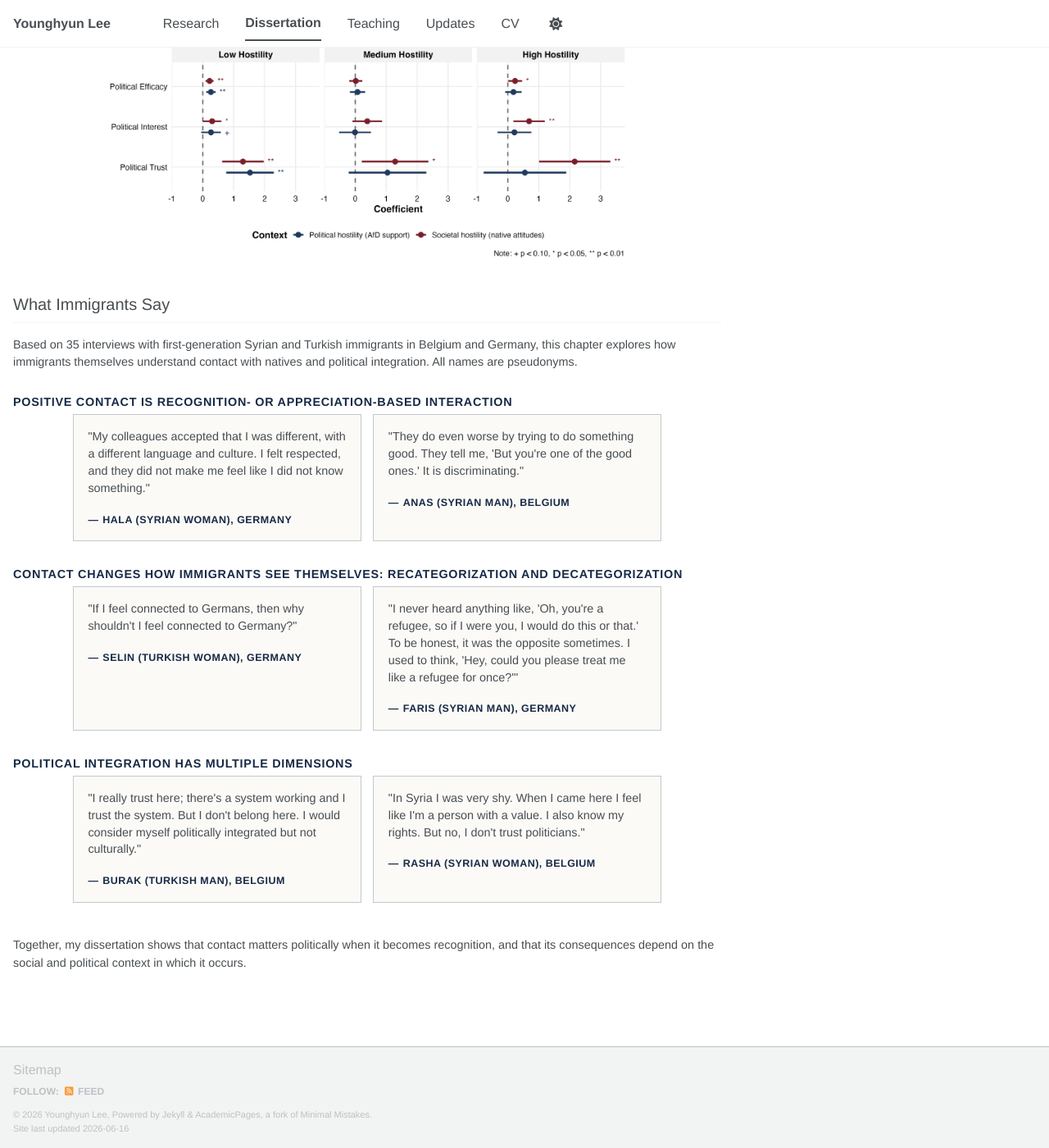
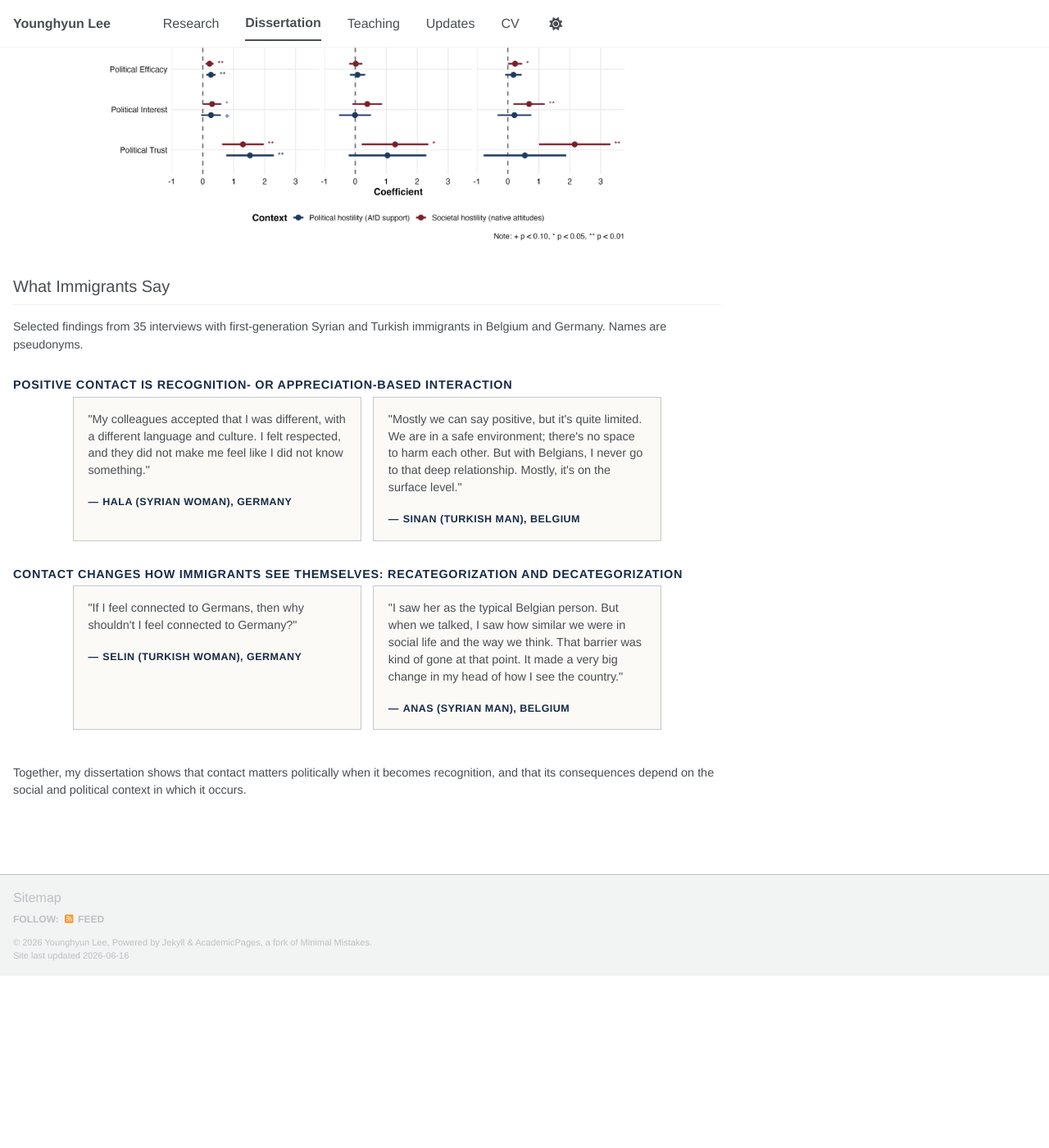
Before and after one commit to younghyunlee52/Website, a Jekyll site: the page built from _pages/dissertation.md, in a window 1280 px wide and 1400 px high, scrolled down 1418 px. Shown: the whole window at 82% size. Built offline with Jekyll 4.4.1, drawn with Linux system fonts in a browser that asks for light colours; a script bundle is joined from its source files by our own code; library files that are not in the unit come from our copies; after the commit the page ends 2608 px from its top, so only the background shows below that; some of the changed text lies outside the part shown.

Commit message:
Update dissertation.md

```diff
--- a/_pages/dissertation.md
+++ b/_pages/dissertation.md
@@ -23,15 +23,15 @@ My dissertation develops a minority-centered perspective on intergroup contact,
 <div class="dissertation-meta">
   <div class="dissertation-meta__item">
     <span class="dissertation-meta__label">Empirical Chapter I</span>
-    <p>Regional survey analysis using SOEP, district-level hostility measures, and matching to assess how contact and context jointly explain political integration in Germany.</p>
+    <p>Regional survey analysis linking SOEP respondents to district-level hostility measures to examine how contact and context relate to political integration in Germany.</p>
   </div>
   <div class="dissertation-meta__item">
     <span class="dissertation-meta__label">Empirical Chapter II</span>
-    <p>Interviews with first-generation Syrian and Turkish immigrants in Belgium and Germany to trace how contact, hostility, and identity shifts are understood in everyday life.</p>
+    <p>Interviews with Syrian and Turkish immigrants in Belgium and Germany tracing how contact, hostility, and identity shifts are interpreted in everyday life.</p>
   </div>
   <div class="dissertation-meta__item">
     <span class="dissertation-meta__label">Empirical Chapter III</span>
-    <p>The final empirical chapter provides the causal test through a chat-based survey experiment, currently in the field, that varies whether participants experience recognition-based or neutral interpersonal contact.</p>
+    <p>Chat-based survey experiment with immigrants in Belgium and Germany that tests whether recognition-based contact causally increases political integration.</p>
   </div>
 </div>
 
@@ -56,7 +56,7 @@ Positive contact with natives is most strongly associated with political integra
 
 ## What Immigrants Say
 
-Based on 35 interviews with first-generation Syrian and Turkish immigrants in Belgium and Germany, this chapter explores how immigrants themselves understand contact with natives and political integration. All names are pseudonyms.
+Selected findings from 35 interviews with first-generation Syrian and Turkish immigrants in Belgium and Germany. Names are pseudonyms.
 <div class="dissertation-interview-themes">
   <section class="dissertation-interview-theme">
     <h3>Positive Contact Is Recognition- or Appreciation-Based Interaction</h3>
@@ -66,8 +66,8 @@ Based on 35 interviews with first-generation Syrian and Turkish immigrants in Be
         <cite>Hala (Syrian woman), Germany</cite>
       </blockquote>
       <blockquote class="dissertation-quote-card">
-        <p>"They do even worse by trying to do something good. They tell me, 'But you're one of the good ones.' It is discriminating."</p>
-        <cite>Anas (Syrian man), Belgium</cite>
+        <p>"Mostly we can say positive, but it's quite limited. We are in a safe environment; there's no space to harm each other. But with Belgians, I never go to that deep relationship. Mostly, it's on the surface level."</p>
+        <cite>Sinan (Turkish man), Belgium</cite>
       </blockquote>
     </div>
   </section>
@@ -80,22 +80,8 @@ Based on 35 interviews with first-generation Syrian and Turkish immigrants in Be
         <cite>Selin (Turkish woman), Germany</cite>
       </blockquote>
       <blockquote class="dissertation-quote-card">
-        <p>"I never heard anything like, 'Oh, you're a refugee, so if I were you, I would do this or that.' To be honest, it was the opposite sometimes. I used to think, 'Hey, could you please treat me like a refugee for once?'"</p>
-        <cite>Faris (Syrian man), Germany</cite>
-      </blockquote>
-    </div>
-  </section>
-
-  <section class="dissertation-interview-theme">
-    <h3>Political Integration Has Multiple Dimensions</h3>
-    <div class="dissertation-quote-grid">
-      <blockquote class="dissertation-quote-card">
-        <p>"I really trust here; there's a system working and I trust the system. But I don't belong here. I would consider myself politically integrated but not culturally."</p>
-        <cite>Burak (Turkish man), Belgium</cite>
-      </blockquote>
-      <blockquote class="dissertation-quote-card">
-        <p>"In Syria I was very shy. When I came here I feel like I'm a person with a value. I also know my rights. But no, I don't trust politicians."</p>
-        <cite>Rasha (Syrian woman), Belgium</cite>
+        <p>"I saw her as the typical Belgian person. But when we talked, I saw how similar we were in social life and the way we think. That barrier was kind of gone at that point. It made a very big change in my head of how I see the country."</p>
+        <cite>Anas (Syrian man), Belgium</cite>
       </blockquote>
     </div>
   </section>
```
